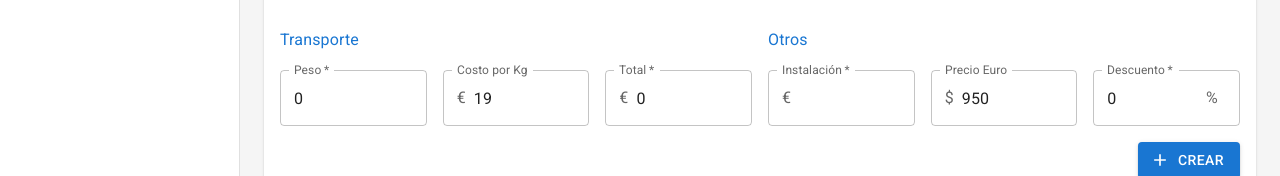
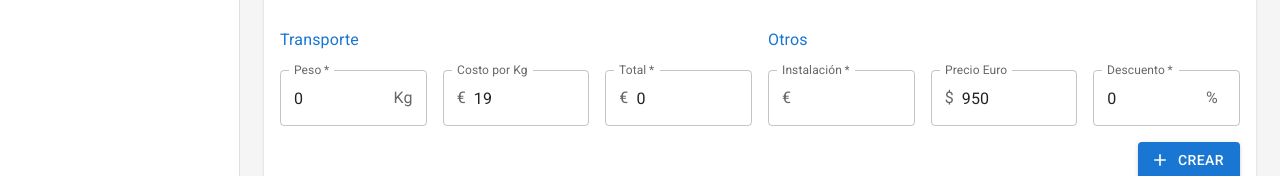
Before and after one commit to NachoCasta/WEnergie, a React (Create React App) app in the folder w-energie/: page /cotizaciones/nueva in a window 1280 px wide. Shown: the part 491-667 px from the top of the page. Built offline with nearby package versions, Linux system fonts and the light colour scheme; what @react-pdf/renderer would draw is missing.

Commit message:
[quotes] Add kg adornment

```diff
--- a/w-energie/src/components/Quotes/NewQuote.tsx
+++ b/w-energie/src/components/Quotes/NewQuote.tsx
@@ -324,6 +324,9 @@ function Delivery({ products }: DeliveryProps) {
             fullWidth
             value={weight}
             onChange={handleWeightChange}
+            InputProps={{
+              endAdornment: <InputAdornment position="end">Kg</InputAdornment>,
+            }}
             inputProps={{ min: 0, step: 0.001 }}
           />
         </Grid>
```
